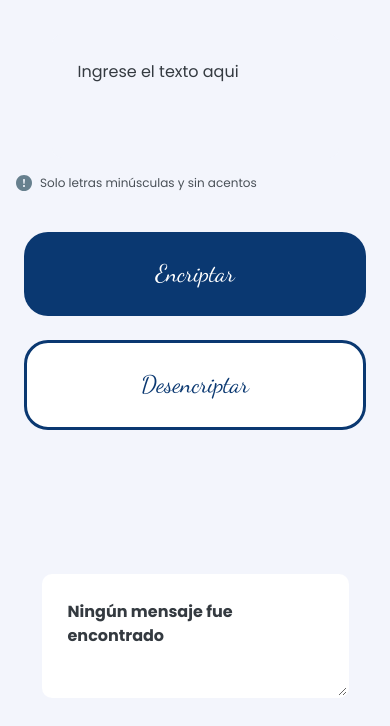
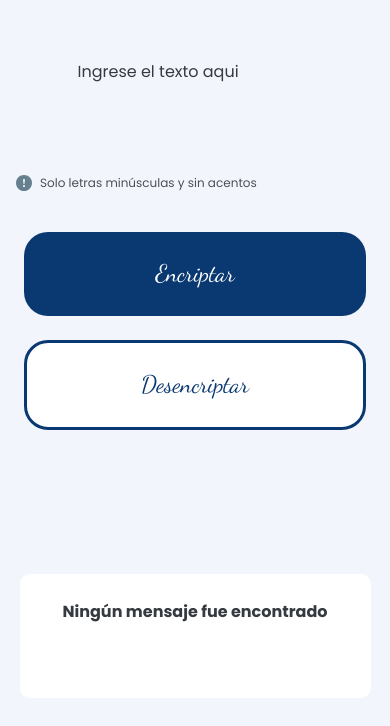
Before and after one commit to williamscarog/encrypter, a plain HTML site: page index.html in a window 390 px wide. Shown: the part 118-844 px from the top of the page. Drawn offline with Linux system fonts and the light colour scheme.

Commit message:
mejorando style.css textarea copiar texto tablet.

```diff
--- a/css/style.css
+++ b/css/style.css
@@ -135,10 +135,13 @@ main{
   border: 2px solid transparent;
   outline: none;
   font-family: var(--fontbody);
-  color: var(--gray-400);
+  color: var(--gray-500);
   font-weight: bolder;
   font-size: 1.5rem;
   max-width: 90dvh;
+  text-align: center;
+  resize: none;
+  width: 90dvw;
 }
 
 .arialText-clipboard::placeholder{
@@ -289,6 +292,12 @@ footer {
     border-radius: 1.5rem;
   }
 
+  .arialText-clipboard::placeholder{
+    font-size: 1.5rem;
+  }
+
+
+
 }
 
 
```
Also changed, not shown: assets/Muñeco.svg (added).
